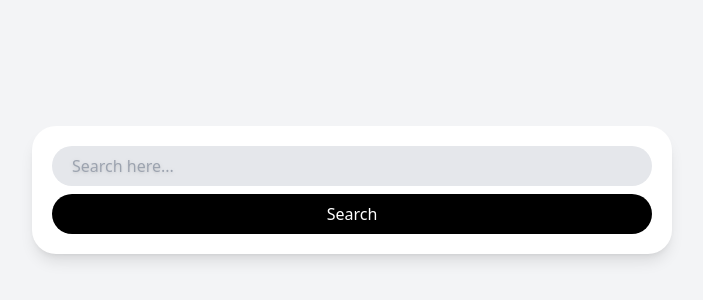
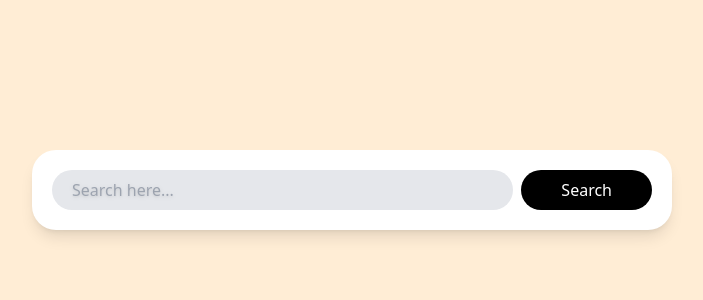
Before and after one commit to jonghwa3471/carrot-market-next14, a Next.js app: page / in a window 1280 px wide. Shown: the part 210-510 px from the top of the page, without its empty margins (288-991 px from the left). Built offline with nearby package versions, Linux system fonts and the light colour scheme.

Commit message:
#3.5 Responsive Modifiers

```diff
--- a/app/page.tsx
+++ b/app/page.tsx
@@ -1,13 +1,13 @@
 export default function Home() {
   return (
-    <main className="flex h-screen items-center justify-center bg-gray-100 p-5">
-      <div className="flex w-full max-w-screen-sm flex-col gap-2 rounded-3xl bg-white p-5 shadow-lg">
+    <main className="flex h-screen items-center justify-center bg-gray-100 p-5 sm:bg-red-100 md:bg-green-100 lg:bg-cyan-100 xl:bg-orange-100 2xl:bg-purple-100">
+      <div className="flex w-full max-w-screen-sm flex-col gap-2 rounded-3xl bg-white p-5 shadow-lg md:flex-row">
         <input
-          className="h-10 w-full rounded-full bg-gray-200 pl-5 outline-none ring ring-transparent transition-shadow placeholder:drop-shadow focus:ring-orange-500 focus:ring-offset-2"
+          className="h-10 w-full rounded-full bg-gray-200 pl-5 outline-none ring ring-transparent transition-shadow placeholder:drop-shadow focus:ring-gray-500 focus:ring-offset-2"
           type="text"
           placeholder="Search here..."
         />
-        <button className="rounded-full bg-black py-2 font-medium text-white outline-none transition-transform active:scale-90">
+        <button className="rounded-full bg-black py-2 font-medium text-white outline-none transition-transform active:scale-90 md:px-10">
           Search
         </button>
       </div>
```
